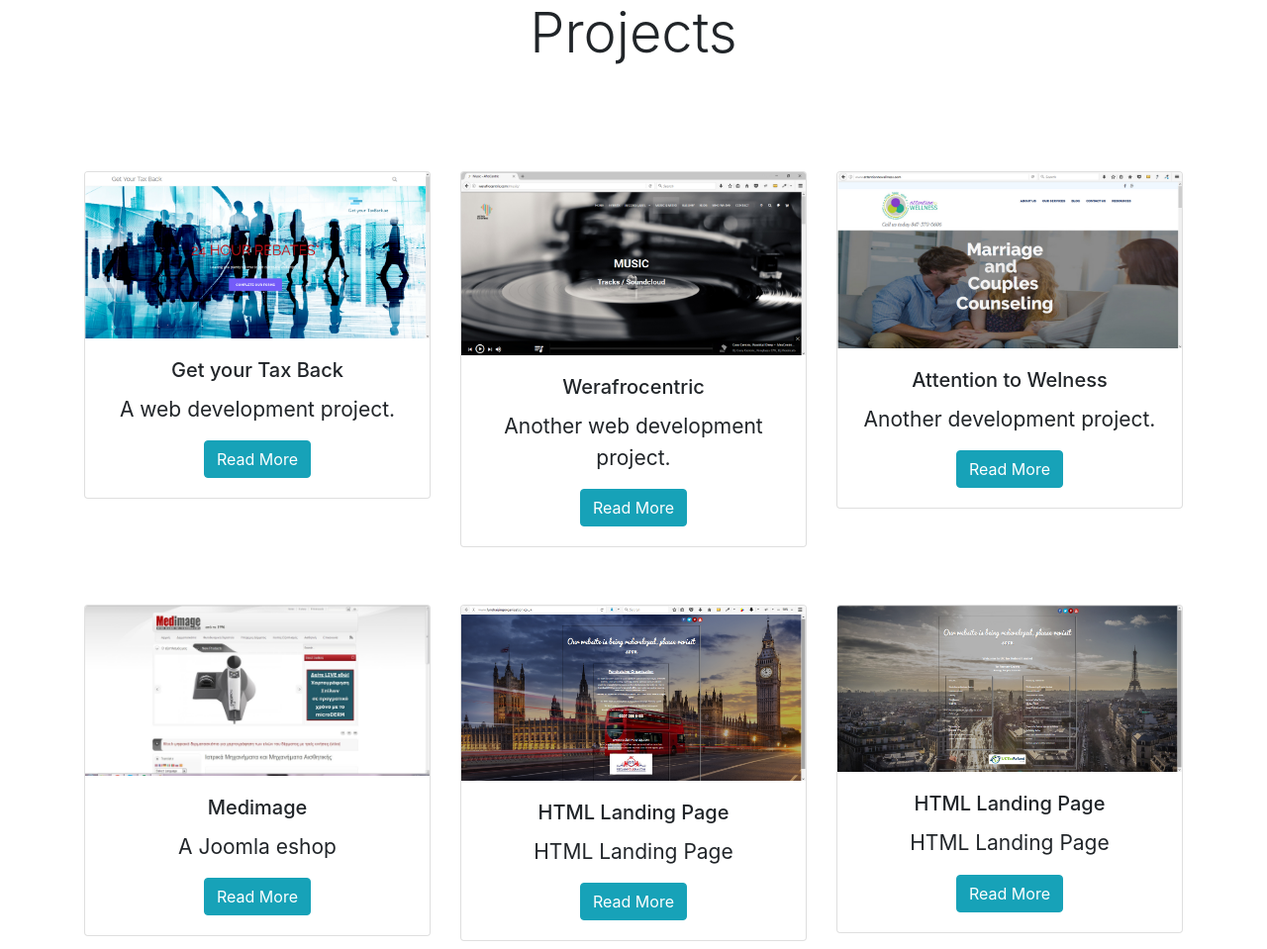
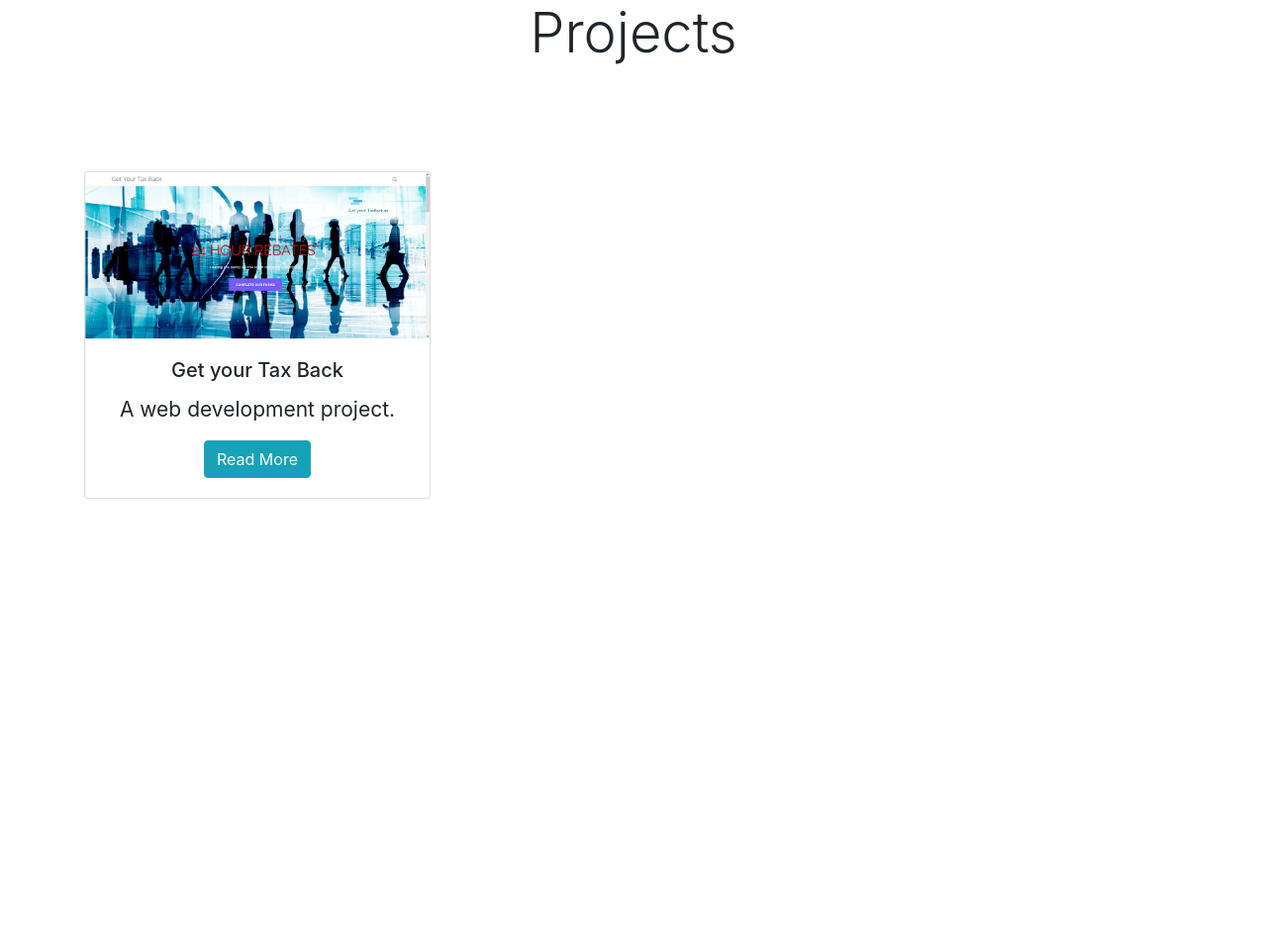
Before and after one commit to Konsv2/project4, a Django app: template projects/templates/project_index.html in a window 1280 px wide. Shown: the whole page at 99% size. After the commit the page ends 504 px from the top, so only its background shows below. Run offline with Django 4.2, Linux system fonts and the light colour scheme; the template is opened without the code that fills it: values that come from a table or form of the project are taken from there, others are empty; data comes from the database, SQL or seed files in the repository; some libraries are stand-ins or nearby versions.

Commit message:
Update project_index.html

```diff
--- a/projects/templates/project_index.html
+++ b/projects/templates/project_index.html
@@ -50,7 +50,7 @@
 <br></br>
 <div class="container">
 <div class="row">
-{% for project in projects %}
+
     <div id="test"  class="col col-lg-4 col-md-8 col-sm-10">
         <div  id="test" class="card mb-2">
             <img class="card-img-top" src="{% static project.image %}">
@@ -65,7 +65,7 @@
         </div>
     </div>
 
-    {% endfor %}
+
 </div>
 {% endblock %}
 </div>
```
